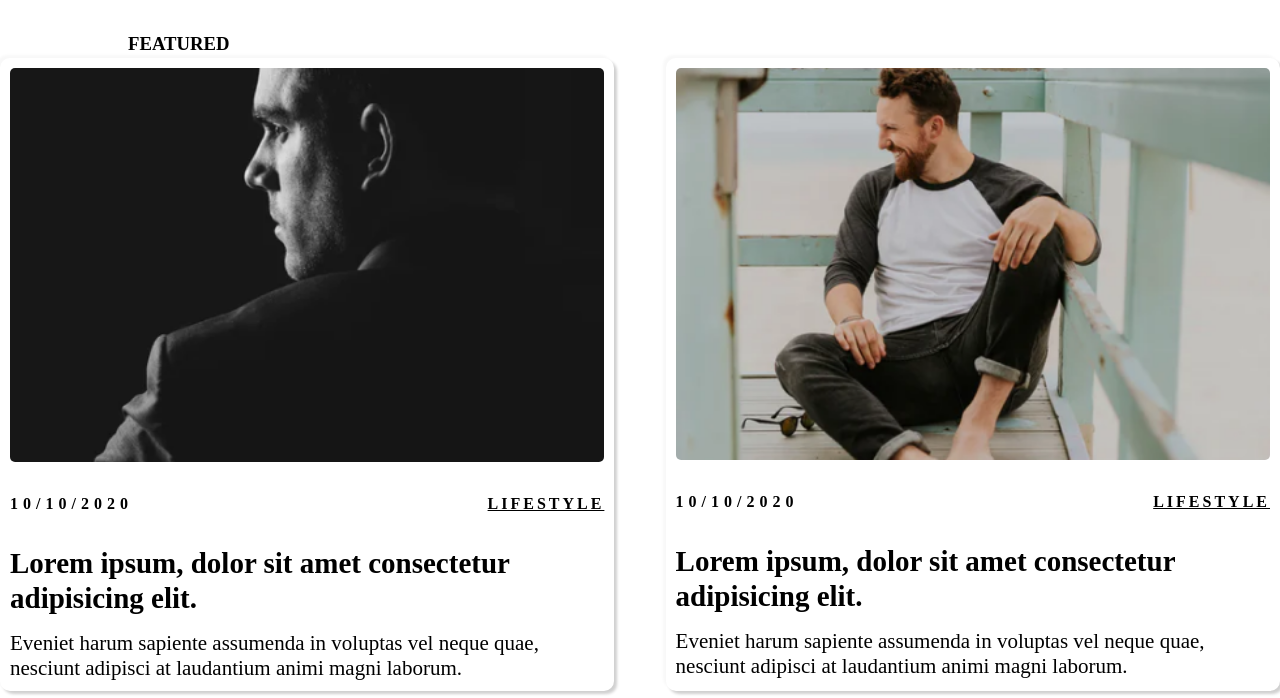
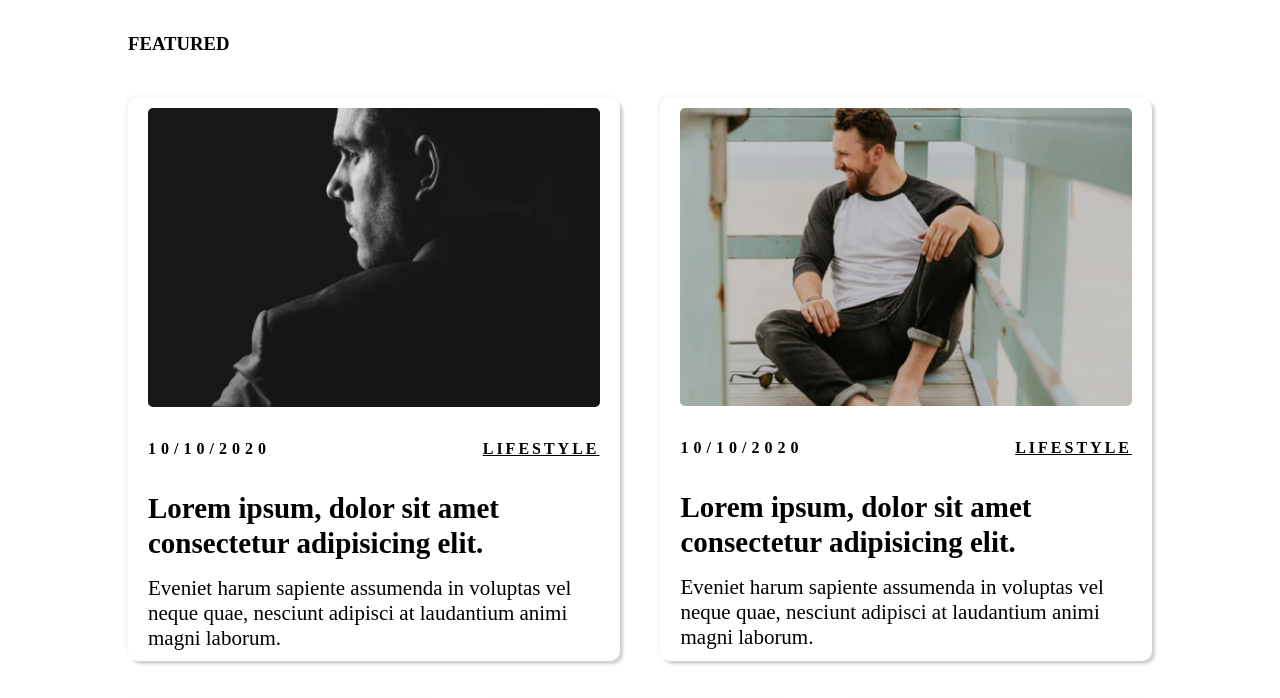
Before and after one commit to TimothyAttah/Online-magazines, a plain HTML site: page index.html in a window 1280 px wide. Shown: the part 688-1386 px from the top of the page. Drawn offline with Linux system fonts and the light colour scheme.

Commit message:
Added new styles to second section

```diff
--- a/css/styles.css
+++ b/css/styles.css
@@ -74,7 +74,7 @@ header.sticky .header__row-logo {
 .second__section-item {
 	max-width: 48%;
 	width: 100%;
-	padding: 10px;
+	padding: 10px 20px;
 	border-radius: 10px;
 }
 .second-date,
--- a/index.html
+++ b/index.html
@@ -25,6 +25,7 @@
 					</div>
 				</div>
 			</header>
+
 			<section class="first__section">
 				<div class="container">
 					<div class="row first__section-row">
@@ -52,9 +53,12 @@
 					</div>
 				</div>
 			</section>
+
 			<div class="second__container">
 				<h4 class="title">Featured</h4>
 			</div>
+
+			<section class="second__container second__section">
 			<div class="row justify-content-between second-row">
 				<div class="second__section-item outer-shadow">
 					<img src="images/img-1.png" alt="img-1">
@@ -87,6 +91,7 @@
 			</div>
 			</div>
 			</section>
+
 			<section class="third__section">
 				<div class="second__container">
 					<div class="row justify-content-between">
```
